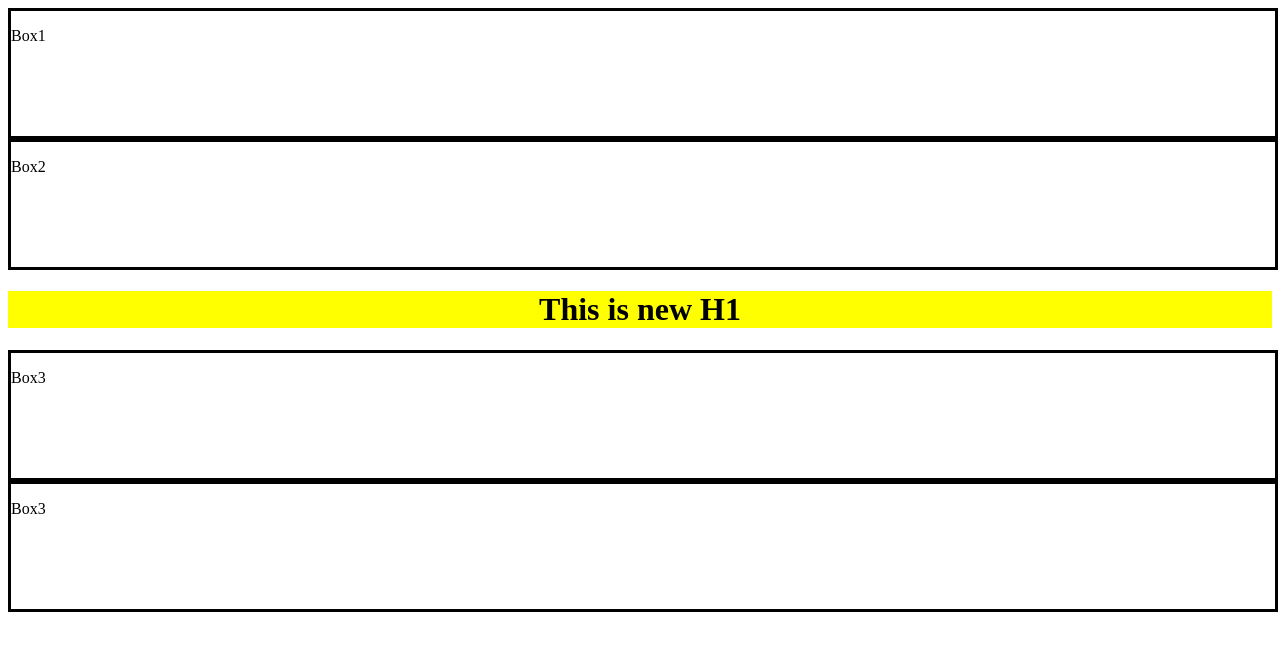
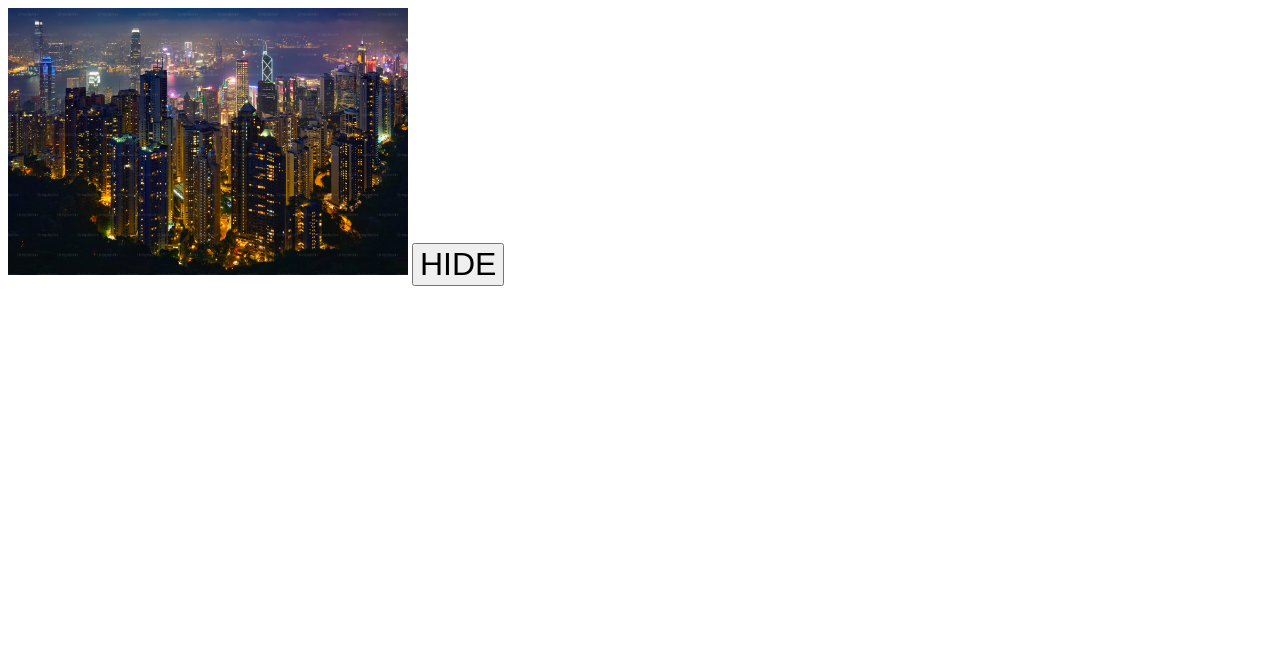
Before and after one commit to Ashutosh9906/JavaScript, a plain HTML site: page Website/index.html in a window 1280 px wide. Drawn offline with Linux system fonts and the light colour scheme.

Commit message:
Added notes on mouse events, key events, hide/show html

```diff
--- a/Website/index.html
+++ b/Website/index.html
@@ -7,21 +7,8 @@
     <link rel="stylesheet" href="style.css">
 </head>
 <body>
-    <div id="box1" class="box">
-        <p>Box1</p>
-    </div>
-
-    <div id="box2" class="box">
-        <p>Box2</p>
-    </div>
-
-    <div id="box3" class="box">
-        <p>Box3</p>
-    </div>
-
-    <div id="box3" class="box">
-        <p>Box3</p>
-    </div>
-    <script src="index.js"></script>
+    <img id="myImg" src="../DigitalClock/Image.jpeg" width="400px" alt="">
+    <button id="myBtn">HIDE</button>
+    <script src="index.js"></script><br>
 </body>
 </html>
--- a/Website/index.js
+++ b/Website/index.js
@@ -1,24 +1,14 @@
-// STEP 1 CREATE THE ELEMENT
-const newH1 = document.createElement("h1");
+const myImg = document.getElementById("myImg");
+const myBtn = document.getElementById("myBtn");
 
-// STEP 2 ADD ATTRIBUTES AND PROPERTIES
-newH1.textContent = "This is new H1";
-newH1.style.backgroundColor = "yellow";
-newH1.id = "myH1";
-newH1.style.textAlign = "center"
+myBtn.addEventListener("click", event => {
 
-//STEP 3 APPEND ELEMENT TO DOM
-document.body.append(newH1); //add newH1 at end of body
-document.body.prepend(newH1); ////add newH1 at start of body
-document.getElementById("box1").append(newH1); //last child BOx 1 is first child
-document.getElementById("box1").prepend(newH1);
-
-const box2 = document.getElementById("box2");
-document.body.insertBefore(newH1, box2); //this will add newH1 befroe box2
-
-const boxes = document.querySelectorAll(".box");
-document.body.insertBefore(newH1, boxes[2]);
-// Placing newH1 without using it's either using querySelectorAll
-
-//STEP 4 REMOVE HTML ELEMENT
-document.getElementById("box1").removeChild(newH1); //This will remove the newH1 from the box1
+    if(myImg.style.visibility === "hidden"){
+        myImg.style.visibility = "visible";
+        myBtn.textContent = "HIDE"
+    }
+    else{
+        myImg.style.visibility = "hidden";
+        myBtn.textContent = "SHOW"
+    }
+});
--- a/Website/style.css
+++ b/Website/style.css
@@ -1,5 +1,4 @@
-.box{
-    border: 3px solid;
-    width: 100%;
-    height: 125px;
+#myBtn{
+    font-size: 2rem;
+    margin-bottom: 15px;
 }
```
Also changed, not shown: 1 other file.
